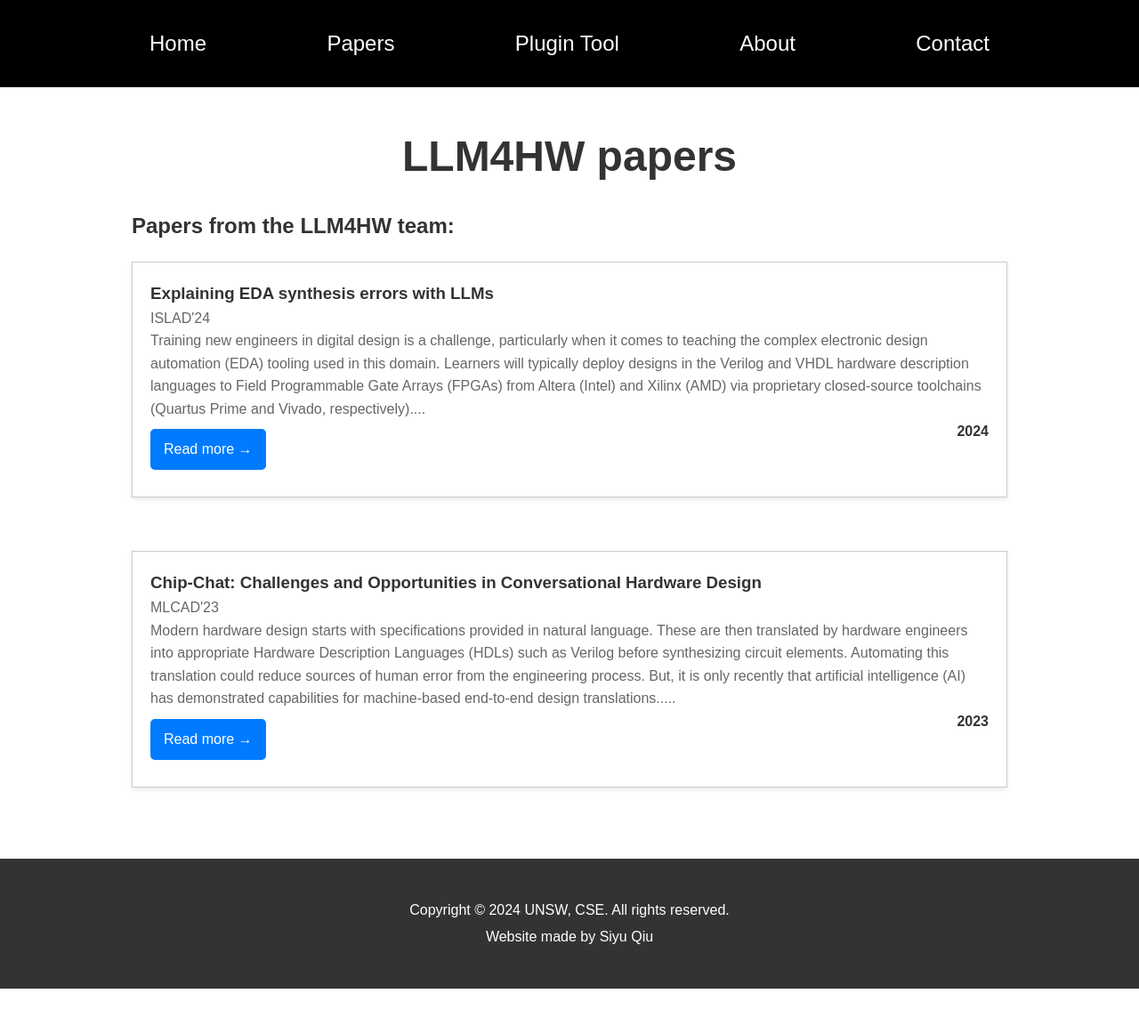
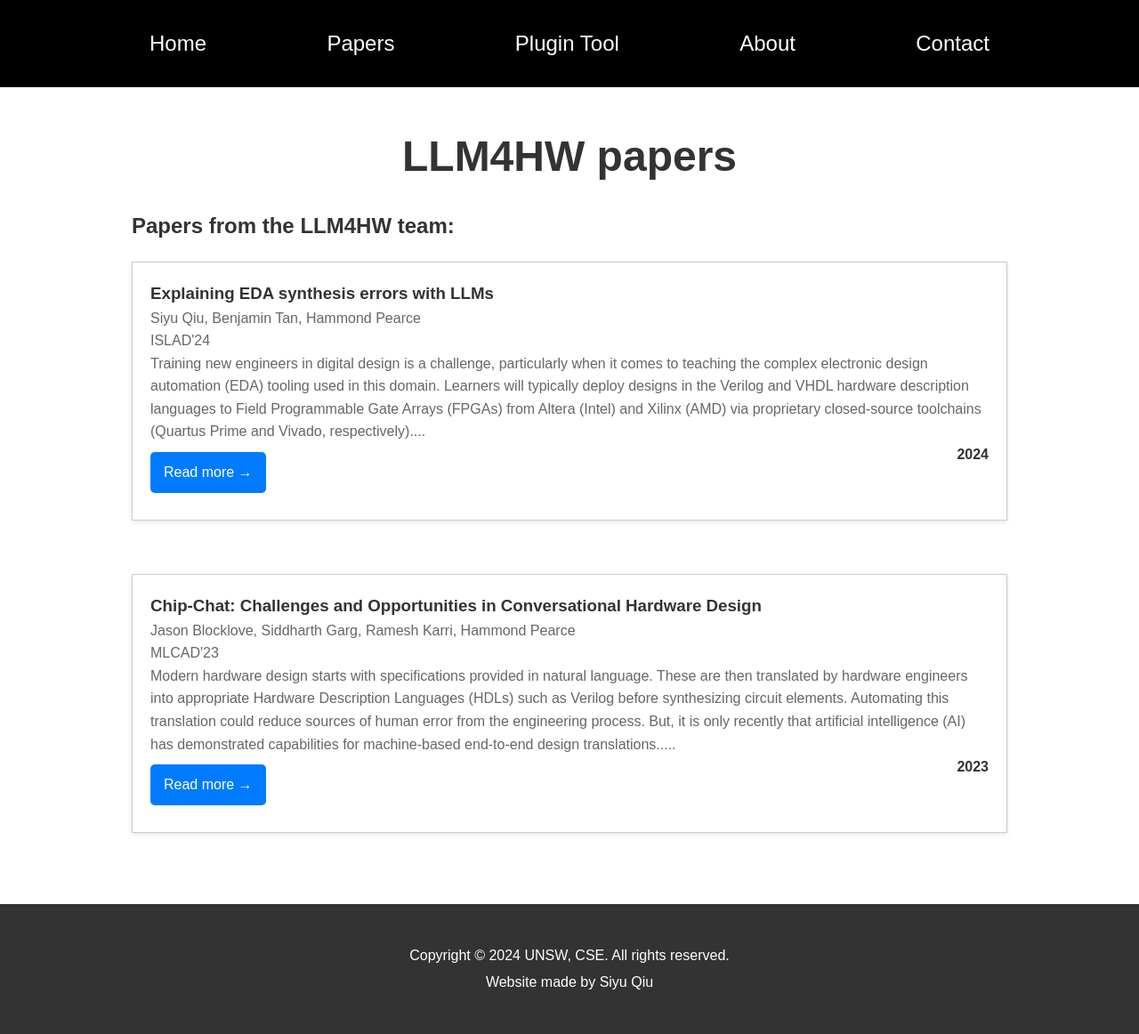
Before and after one commit to llm4hw/llm4hw.github.io, a Jekyll site: the page built from papers.md, in a window 1280 px wide. Shown: the whole page at 89% size. Built offline with Jekyll 4.4.1, drawn with Linux system fonts in a browser that asks for light colours; before the commit the page ends 1111 px from its top, so only the background shows below that.

Commit message:
Update papers.md

```diff
--- a/papers.md
+++ b/papers.md
@@ -10,6 +10,7 @@ permalink: /papers
 <div class="papers-container">
     <div class="paper">
         <h3>Explaining EDA synthesis errors with LLMs</h3>
+        <p class="authors">Siyu Qiu, Benjamin Tan, Hammond Pearce</p>
         <p>ISLAD'24</p>
         <p>Training new engineers in digital design is a challenge, particularly when it comes to teaching the complex electronic design automation (EDA) tooling used in this domain. Learners will typically deploy designs in the Verilog and VHDL hardware description languages to Field Programmable Gate Arrays (FPGAs) from Altera (Intel) and Xilinx (AMD) via proprietary closed-source toolchains (Quartus Prime and Vivado, respectively)....</p>
         <a href="https://arxiv.org/abs/2404.07235" class="button">Read more →</a>
@@ -20,6 +21,7 @@ permalink: /papers
 <div class="papers-container">
     <div class="paper">
         <h3>Chip-Chat: Challenges and Opportunities in Conversational Hardware Design</h3>
+        <p class="authors">Jason Blocklove, Siddharth Garg, Ramesh Karri, Hammond Pearce</p>
         <p>MLCAD'23</p>
         <p>Modern hardware design starts with specifications provided in natural language. These are then translated by hardware engineers into appropriate Hardware Description Languages (HDLs) such as Verilog before synthesizing circuit elements. Automating this translation could reduce sources of human error from the engineering process. But, it is only recently that artificial intelligence (AI) has demonstrated capabilities for machine-based end-to-end design translations.....</p>
         <a href="https://arxiv.org/abs/2305.13243" class="button">Read more →</a>
```
